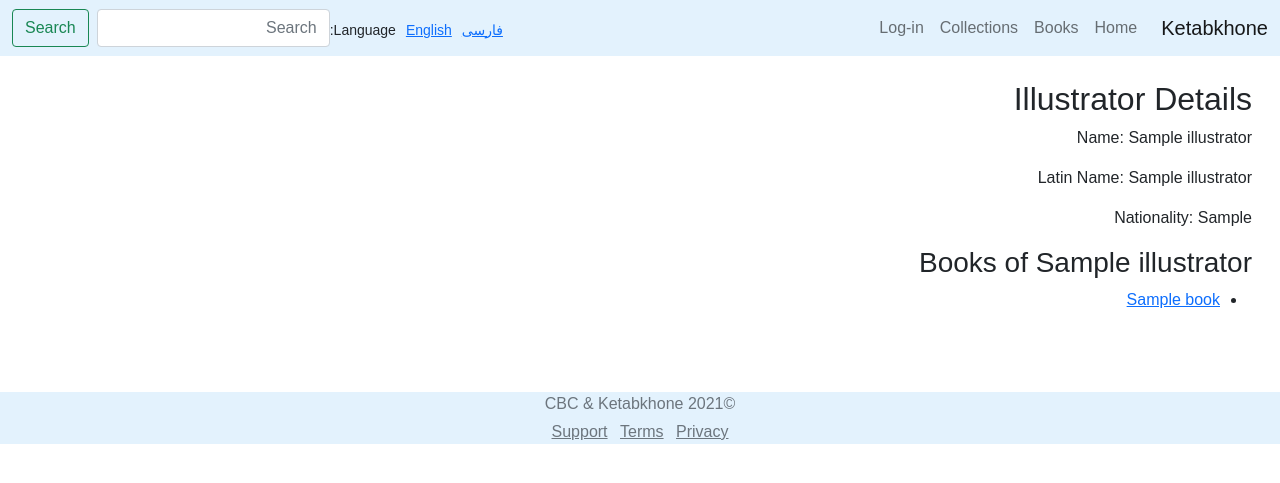
After one commit to Rahimz/ketab, a Django app: page /en/illustrator/1 in a window 1280 px wide. The commit adds this page. Shown: the top 483 px of the page. Run offline with Django 3.2, Linux system fonts and the light colour scheme; tables that the repository leaves empty hold one stand-in row (values such as "Sample post"); parts of the project's set-up code (start-up, migrations or seed data) failed here and were passed over; some libraries are stand-ins or nearby versions.

Commit message:
illustrator pages added

```diff
--- a/ketab/books/models.py
+++ b/ketab/books/models.py
@@ -38,6 +38,10 @@ class Translator(models.Model):
 
 class Illustrator(models.Model):
     name = models.CharField(max_length=1500)
+    latin_name = models.CharField(max_length=1500,
+                                  blank=True, null=True)
+    nationality = models.CharField(max_length=1500,
+                                   blank=True, null=True)
 
     class Meta:
         ordering = ['name']
--- a/ketab/books/templates/base.html
+++ b/ketab/books/templates/base.html
@@ -13,9 +13,11 @@
 
     {% comment %}
     <!-- CSS for LTR format   -->
-    <link href="https://cdn.jsdelivr.net/npm/bootstrap@5.0.0-beta1/dist/css/bootstrap.min.css" rel="stylesheet" integrity="sha384-giJF6kkoqNQ00vy+HMDP7azOuL0xtbfIcaT9wjKHr8RbDVddVHyTfAAsrekwKmP1" crossorigin="anonymous">
+    <link href="https://cdn.jsdelivr.net/npm/bootstrap@5.0.0-beta1/dist/css/bootstrap.min.css" rel="stylesheet"
+          integrity="sha384-giJF6kkoqNQ00vy+HMDP7azOuL0xtbfIcaT9wjKHr8RbDVddVHyTfAAsrekwKmP1" crossorigin="anonymous">
     {% endcomment %}
-    <link rel="stylesheet" href="https://cdn.jsdelivr.net/npm/bootstrap@5.0.0-beta2/dist/css/bootstrap.rtl.min.css" integrity="sha384-4dNpRvNX0c/TdYEbYup8qbjvjaMrgUPh+g4I03CnNtANuv+VAvPL6LqdwzZKV38G" crossorigin="anonymous">
+    <link rel="stylesheet" href="https://cdn.jsdelivr.net/npm/bootstrap@5.0.0-beta2/dist/css/bootstrap.rtl.min.css"
+          integrity="sha384-4dNpRvNX0c/TdYEbYup8qbjvjaMrgUPh+g4I03CnNtANuv+VAvPL6LqdwzZKV38G" crossorigin="anonymous">
 
     <link href="{% static 'css/base.css' %}" rel="stylesheet">
 
@@ -47,9 +49,9 @@
                            href="{% url 'collectionlist' %}">{% trans 'Collections' %}</a>
                     </li>
 
-                    {# The Admin part of navbar #}
-                    {% if request.user.is_superuser %}
-                    <li class="nav-item"> <a class="nav-link" href="{% url 'admin:index' %}">{% trans 'Admin' %}</a></li>{% endif %}
+                    {# The Admin part of navbar #} {% if request.user.is_superuser %}
+                    <li class="nav-item"><a class="nav-link" href="{% url 'admin:index' %}">{% trans 'Admin' %}</a></li>
+                    {% endif %}
 
                     {% if request.user.is_authenticated %}
                     <li class="nav-item">
@@ -65,9 +67,7 @@
                         <a class="nav-link" href="{% url 'login' %}">{% trans 'Log-in' %}</a> {% endif %}
                     </li>
                 </ul>
-                {% get_current_language as LANGUAGE_CODE %}
-                {% get_available_languages as LANGUAGES %}
-                {% get_language_info_list for LANGUAGES as languages %}
+                {% get_current_language as LANGUAGE_CODE %} {% get_available_languages as LANGUAGES %} {% get_language_info_list for LANGUAGES as languages %}
                 <div class="languages">
                     <p>{% trans "Language" %}:</p>
                     <ul class="languages">
@@ -88,8 +88,7 @@
 </header>
 
 <main>
-     {# the staff part of navbar #}
-    {% if request.user.is_staff %}
+    {# the staff part of navbar #} {% if request.user.is_staff %}
     <div class="d-flex" id="wrapper">
         <div class="" id="sidebar-wrapper">
 
@@ -97,7 +96,8 @@
             <div class="accordion" style="width:250px;" id="accordionExample">
                 <div class="accordion-item">
                     <h2 class="accordion-header" id="headingThree">
-                  <button class="accordion-button " disabled type="" data-bs-toggle="" data-bs-target="" aria-expanded="true" aria-controls="">
+                        <button class="accordion-button " disabled type="" data-bs-toggle="" data-bs-target=""
+                                aria-expanded="true" aria-controls="">
                             {% trans 'Admin Panel' %}
                         </button>
                     </h2>
@@ -105,15 +105,19 @@
                 </div> <!-- end of accordion item -->
                 <div class="accordion-item">
                     <h2 class="accordion-header" id="headingOne">
-                  <button class="accordion-button" type="button" data-bs-toggle="collapse" data-bs-target="#collapseOne" aria-expanded="true" aria-controls="collapseOne">
+                        <button class="accordion-button" type="button" data-bs-toggle="collapse"
+                                data-bs-target="#collapseOne" aria-expanded="true" aria-controls="collapseOne">
                             {% trans 'ISBN' %}
                         </button>
                     </h2>
-                <div id="collapseOne" class="accordion-collapse collapse show" aria-labelledby="headingOne" data-bs-parent="#accordionExample">
+                    <div id="collapseOne" class="accordion-collapse collapse show" aria-labelledby="headingOne"
+                         data-bs-parent="#accordionExample">
                         <div class="accordion-body">
                             <ul class="" aria-labelledby="">
-                        <li><a class="dropdown-item" href="{% url 'isbn_list' %}">{% trans 'ISBN List' %}</a></li>
-                        <li><a class="dropdown-item" href="{% url 'isbn-create' %}">{% trans 'Add ISBN' %}</a></li>
+                                <li><a class="dropdown-item" href="{% url 'isbn_list' %}">{% trans 'ISBN List' %}</a>
+                                </li>
+                                <li><a class="dropdown-item" href="{% url 'isbn-create' %}">{% trans 'Add ISBN' %}</a>
+                                </li>
                                 <li><a class="dropdown-item disabled" href="#">{% trans 'Update ISBN' %}</a></li>
                                 <li><a class="dropdown-item disabled" href="#">{% trans 'Delete ISBN' %}</a></li>
                                 <li>
@@ -126,17 +130,19 @@
                 </div>
                 <div class="accordion-item">
                     <h2 class="accordion-header" id="headingTwo">
-                  <button class="accordion-button collapsed" type="button" data-bs-toggle="collapse" data-bs-target="#collapseTwo" aria-expanded="false" aria-controls="collapseTwo">
+                        <button class="accordion-button collapsed" type="button" data-bs-toggle="collapse"
+                                data-bs-target="#collapseTwo" aria-expanded="false" aria-controls="collapseTwo">
                             {% trans 'Basic Data' %}
                         </button>
                     </h2>
-                <div id="collapseTwo" class="accordion-collapse collapse" aria-labelledby="headingTwo" data-bs-parent="#accordionExample">
+                    <div id="collapseTwo" class="accordion-collapse collapse" aria-labelledby="headingTwo"
+                         data-bs-parent="#accordionExample">
                         <div class="accordion-body">
                             <ul class="" aria-labelledby="">
-                            <li><a class="dropdown-item" href="{% url 'author_list' %}">{% trans 'Authors' %}</a></li>
-                            <li><a class="dropdown-item"
-                                   href="{% url 'translator_list' %}">{% trans 'Translators' %}</a></li>
-                            <li><a class="dropdown-item disabled" href="#">{% trans 'Ilustrators' %}</a></li>
+                                <li><a class="dropdown-item" href="{% url 'author_list' %}">{% trans 'Authors' %}</a>
+                                </li>
+                                <li><a class="dropdown-item" href="{% url 'translator_list' %}">{% trans 'Translators' %}</a></li>
+                                <li><a class="dropdown-item" href="{% url 'illustrator_list' %}">{% trans 'Ilustrators' %}</a></li>
                                 <li><a class="dropdown-item disabled" href="#">{% trans 'Publisher' %}</a></li>
                                 <li><a class="dropdown-item disabled" href="#">{% trans 'Prizes' %}</a></li>
                                 <li><a class="dropdown-item disabled" href="#">{% trans 'Market Info' %}</a></li>
@@ -151,11 +157,13 @@
                 </div>
                 <div class="accordion-item">
                     <h2 class="accordion-header" id="headingThree">
-                  <button class="accordion-button collapsed" type="button" data-bs-toggle="collapse" data-bs-target="#collapseThree" aria-expanded="false" aria-controls="collapseThree">
+                        <button class="accordion-button collapsed" type="button" data-bs-toggle="collapse"
+                                data-bs-target="#collapseThree" aria-expanded="false" aria-controls="collapseThree">
                             {% trans 'Reports' %}
                         </button>
                     </h2>
-                <div id="collapseThree" class="accordion-collapse collapse" aria-labelledby="headingThree" data-bs-parent="#accordionExample">
+                    <div id="collapseThree" class="accordion-collapse collapse" aria-labelledby="headingThree"
+                         data-bs-parent="#accordionExample">
                         <div class="accordion-body">
                             <!--                    NO reports yet -->
                         </div>
@@ -163,11 +171,13 @@
                 </div> <!-- end of accordion item -->
                 <div class="accordion-item">
                     <h2 class="accordion-header" id="headingFour">
-                  <button class="accordion-button collapsed" type="button" data-bs-toggle="collapse" data-bs-target="#collapseFour" aria-expanded="false" aria-controls="collapseFour">
+                        <button class="accordion-button collapsed" type="button" data-bs-toggle="collapse"
+                                data-bs-target="#collapseFour" aria-expanded="false" aria-controls="collapseFour">
                             {% trans 'Shoora Book Info' %}
                         </button>
                     </h2>
-                <div id="collapseFour" class="accordion-collapse collapse" aria-labelledby="headingFour" data-bs-parent="#accordionExample">
+                    <div id="collapseFour" class="accordion-collapse collapse" aria-labelledby="headingFour"
+                         data-bs-parent="#accordionExample">
                         <div class="accordion-body">
                             <ul class="" aria-labelledby="">
                                 <li><a class="dropdown-item" href="#">{% trans 'Shoora Book Groups' %}</a></li>
@@ -180,8 +190,7 @@
         </div>
 
 
-    {% endif %}
-    {# end of staff part of navbar #}
+        {% endif %} {# end of staff part of navbar #}
 
 
         <div class="cotainer p-3 ">
@@ -226,6 +235,7 @@
       e.preventDefault();
       $("#wrapper").toggleClass("toggled");
     });
+
 </script>
 
 
--- a/ketab/books/templates/books/book_detail.html
+++ b/ketab/books/templates/books/book_detail.html
@@ -13,7 +13,7 @@
 <p>{% trans 'Author' %}: {% if book.author_1 %}<a href="{% url 'author_detail' book.author_1.pk %}">{{ book.author_1 }}</a>{% endif %}{% if book.author_2 %} - <a href="{% url 'author_detail' book.author_2.pk %}">{{ book.author_2 }}</a>{% endif %}</p>
 <p>{% trans 'Translator' %}: {% if book.translator_1 %}<a href="{% url 'translator_detail' book.translator_1.pk %}">{{ book.translator_1 }}</a> {% endif %}- {% if book.translator_2 %}<a href="{% url 'translator_detail' book.translator_2.pk %}">{{ book.translator_2 }}</a>{% endif %}</p>
 <p>{% trans 'Illustrated' %}: {{ book.illustrated }}</p>
-<p>{% trans 'Illustrator' %}: <a href="#">{{ book.illustrator_1 }}</a> - {{ book.illustrator_2 }}</p>
+<p>{% trans 'Illustrator' %}: <a href="{% url 'illustrator_detail' book.illustrator_1.pk %}">{{ book.illustrator_1 }}</a> - {{ book.illustrator_2 }}</p>
 <p>{% trans 'Editor' %}: {{ book.editor }}</p>
 <p>{% trans 'Re-Write' %}: {{ book.re_write }}</p>
 <p>{% trans 'Collector' %}: {{ book.collector }}</p>
--- /dev/null
+++ b/ketab/books/templates/books/illustrator_detail.html
@@ -0,0 +1,24 @@
+{% extends "base.html" %}
+
+{% load i18n %}
+
+{% block basic_active %}active{% endblock %}
+
+{% block body %}
+<div>
+    <h2>{% trans 'Illustrator Details' %}</h2>
+    <p>{% trans 'Name' %}: {{ illustrator.name }}</p>
+    <p>{% trans 'Latin Name' %}: {{ illustrator.latin_name }}</p>
+    <p>{% trans 'Nationality' %}: {{ illustrator.nationality }}</p>
+    <h3>{% trans 'Books of' %} {{ illustrator.name }}</h3>
+    {% if books %}
+        <ul>
+        {% for book in books %}
+            <li><a href="{{ book.get_absolute_url }}">{{ book }}</a></li>
+        {% endfor %}
+        </ul>
+    {% else %}
+        <p>{% trans 'There is not any book related to this illustrator' %}.</p>
+    {% endif %}
+</div>
+{% endblock %}
--- a/ketab/books/urls.py
+++ b/ketab/books/urls.py
@@ -23,4 +23,8 @@ urlpatterns = [
     path('translators/', views.TranslatorList.as_view(), name='translator_list'),
     path('translators/create/', views.TranslatorCreate.as_view(), name='translator_create'),
     path('translators/<int:pk>', views.TranslatorDetail, name='translator_detail'),
+
+    path('illustrator/', views.IllustratorList.as_view(), name='illustrator_list'),
+    path('illustrator/create/', views.IllustratorCreate.as_view(), name='illustrator_create'),
+    path('illustrator/<int:pk>', views.IllustratorDetail, name='illustrator_detail'),
     ]
--- a/ketab/books/views.py
+++ b/ketab/books/views.py
@@ -3,7 +3,7 @@ from django.views.generic.edit import CreateView, UpdateView, DeleteView
 from django.views.generic import ListView, DetailView
 from django.urls import reverse_lazy
 from django.http import HttpResponse
-from .models import Book, Author, Translator, Critique, Collection, ISBN, Market, Shoora
+from .models import Book, Author, Translator, Critique, Collection, ISBN, Market, Shoora, Illustrator
 from .forms import IsbnFormUpdate
 
 
@@ -171,3 +171,35 @@ def TranslatorDetail(request, pk):
                   'books/translator_detail.html',
                   {'translator': translator,
                    'books': books})
+
+
+# Illustrator Views
+class IllustratorList(ListView):
+    model = Illustrator
+
+
+class IllustratorCreate(CreateView):
+    model = Illustrator
+    fields = '__all__'
+    success_url = reverse_lazy('illustrator_list')
+
+
+def IllustratorDetail(request, pk):
+    illustrator = get_object_or_404(Illustrator, pk=pk)
+    books = None
+    '''
+    These two query sets check whether the illustrator is the first illustrator of a book
+    or is the second illustrator of a book
+    '''
+    book_id1 = Book.objects.filter(illustrator_1=illustrator).values_list('id', flat=True)
+    book_id2 = Book.objects.filter(illustrator_2=illustrator).values_list('id', flat=True)
+    book_ids = book_id1 | book_id2  # removes duplicated book names
+    try:
+        books = Book.objects.filter(id__in=book_ids)
+    except Book.DoesNotExist:
+        books = None
+
+    return render(request,
+                  'books/illustrator_detail.html',
+                  {'illustrator': illustrator,
+                   'books': books})
```
Also changed, not shown: ketab/books/templates/books/illustrator_form.html (added, +20 -0 lines), ketab/books/templates/books/illustrator_list.html (added, +20 -0 lines), ketab/books/migrations/0026_auto_20210317_0539.py (added), ketab/locale/en/LC_MESSAGES/django.po, ketab/locale/fa/LC_MESSAGES/django.po. Lines whose indentation alone changed are shown as unchanged.
